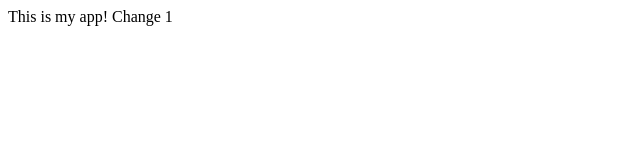
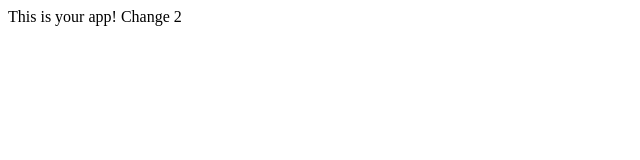
Before and after one commit to nemneg2307/myappsample, a plain HTML site: page index.html in a window 1280 px wide. Shown: the full height of the page, 0-640 px from the left. Drawn offline with Linux system fonts and the light colour scheme.

Commit message:
Oops, something changed!

```diff
--- a/index.html
+++ b/index.html
@@ -3,7 +3,7 @@
   <title>My App</title>
   </head>
   <body>
-    This is my app!
-	Change 1
+    This is your app!
+	Change 2
   </body>
 </html>
```
